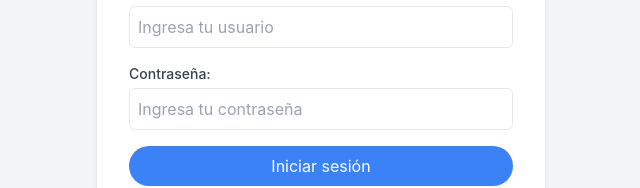
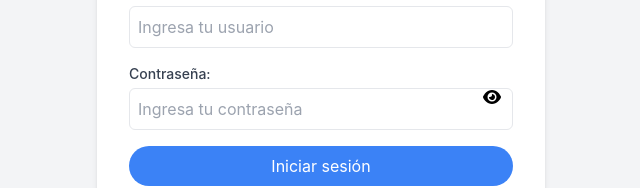
Before and after one commit to Daniel7694/Valiny_Web, a React (Create React App) app: page / in a window 1280 px wide. Shown: the part 622-810 px from the top of the page, without its empty margins (319-959 px from the left). Built offline with nearby package versions, Linux system fonts and the light colour scheme; what @react-pdf/renderer would draw is missing.

Commit message:
front-end-(import hide password)

```diff
--- a/package.json
+++ b/package.json
@@ -3,6 +3,8 @@
   "version": "0.1.0",
   "private": true,
   "dependencies": {
+    "@fortawesome/free-solid-svg-icons": "^6.5.2",
+    "@fortawesome/react-fontawesome": "^0.2.2",
     "@react-pdf-viewer/core": "^3.12.0",
     "@react-pdf-viewer/default-layout": "^3.12.0",
     "@react-pdf/renderer": "^3.4.4",
--- a/src/Components/InicioSesión.jsx
+++ b/src/Components/InicioSesión.jsx
@@ -1,15 +1,15 @@
 import React, { useState, useContext } from 'react';
 import { useNavigate } from 'react-router-dom';
 import { UserContext } from '../App'; // Importa el contexto
-
+import { FontAwesomeIcon } from '@fortawesome/react-fontawesome';
+import { faEye, faEyeSlash } from '@fortawesome/free-solid-svg-icons';
 
 function Inicio({ setToken }) {
   const [usuario, setUsuario] = useState('');
   const [contraseña, setContraseña] = useState('');
+  const [mostrarContraseña, setMostrarContraseña] = useState(false); // Nuevo estado para mostrar/ocultar contraseña
   const navigate = useNavigate();
   const { setUserData } = useContext(UserContext); // Usa el contexto
-
-
 
   const handleSubmit = (e) => {
     e.preventDefault();
@@ -59,10 +59,10 @@ function Inicio({ setToken }) {
   return (
     <div className="min-h-screen flex items-center justify-center bg-gray-100">
       <div className="bg-white p-8 rounded-lg shadow-md w-full max-w-md">
-        <img className='w-32 h-32 mb-4 mx-auto'  src="/logonegro.png" alt="" />
-      <h2 className="text-2xl text-center font-semibold mb-4 ">DEVIU SYSTEM</h2>
-      <img src="./Valiny.jpg" alt="" />
-        <h2 className="text-2xl font-semibold mb-4 ">¡Bienvenido</h2>
+        <img className='w-32 h-32 mb-4 mx-auto' src="/logonegro.png" alt="" />
+        <h2 className="text-2xl text-center font-semibold mb-4">DEVIU SYSTEM</h2>
+        <img src="./Valiny.jpg" alt="" />
+        <h2 className="text-2xl font-semibold mb-4">¡Bienvenido</h2>
         <h3 className="text-lg font-semibold mb-4">Es un gusto tenerte de vuelta!</h3>
         <form onSubmit={handleSubmit}>
           <div className="mb-4">
@@ -80,21 +80,28 @@ function Inicio({ setToken }) {
               required
             />
           </div>
-          <div className="mb-4">
+          <div className="mb-4 relative">
             <label htmlFor="contraseña" className="block text-sm font-medium text-gray-700">
               Contraseña:
             </label>
             <input
-              type="password"
+              type={mostrarContraseña ? 'text' : 'password'} // Cambia el tipo de input dinámicamente
               maxLength="10"
               pattern="\d*"
               id="contraseña"
-              className="mt-1 p-2 border rounded-md w-full"
+              className="mt-1 p-2 border rounded-md w-full pr-10" // Espacio para el botón de ojo
               placeholder="Ingresa tu contraseña"
               value={contraseña}
               onChange={(e) => setContraseña(e.target.value)}
               required
             />
+            <button
+              type="button"
+              className="absolute inset-y-0 right-0 pr-3 flex items-center"
+              onClick={() => setMostrarContraseña(!mostrarContraseña)}
+            >
+              <FontAwesomeIcon icon={mostrarContraseña ? faEyeSlash : faEye} />
+            </button>
           </div>
           <button
             type="submit"
@@ -102,7 +109,6 @@ function Inicio({ setToken }) {
           >
             Iniciar sesión
           </button>
-
         </form>
       </div>
     </div>
--- a/src/Components/formulario.jsx
+++ b/src/Components/formulario.jsx
@@ -2,12 +2,15 @@ import React, { useEffect, useState } from 'react';
 import '../index.css'; // Asegúrate de importar el archivo CSS correcto
 import Menu from './menú';
 import { FaBars } from 'react-icons/fa';
+import { FontAwesomeIcon } from '@fortawesome/react-fontawesome';
+import { faEye, faEyeSlash } from '@fortawesome/free-solid-svg-icons';
 
 function Registro() {
   const [isMenuOpen, setIsMenuOpen] = useState(false);
   const [token, setToken] = useState(null);
   const [successMessage, setSuccessMessage] = useState('');
   const [ID_Clave, setID_Clave] = useState(null);
+  const [mostrarContraseña, setMostrarContraseña] = useState(false); // Nuevo estado para mostrar/ocultar contraseña
 
   useEffect(() => {
     const storedToken = localStorage.getItem('token');
@@ -151,17 +154,24 @@ function Registro() {
               <option value="3">Docente</option>
             </select>
           </div>
-          <div className="mb-4">
+          <div className="mb-4 relative">
             <label htmlFor="Clave" className="block text-gray-700">Clave</label>
             <input
-              type="password"
+              type={mostrarContraseña ? 'text' : 'password'} // Cambia el tipo de input dinámicamente
               id="Clave"
               name="Clave"
               value={formData.Clave}
               onChange={handleChange}
-              className="w-full px-3 py-2 border border-gray-300 rounded-md focus:outline-none focus:ring-2 focus:ring-blue-500"
+              className="w-full px-3 py-2 border border-gray-300 rounded-md focus:outline-none focus:ring-2 focus:ring-blue-500 pr-10" // Espacio para el botón de ojo
               required
             />
+            <button
+              type="button"
+              className="absolute inset-y-0 right-0 pr-3 flex items-center"
+              onClick={() => setMostrarContraseña(!mostrarContraseña)}
+            >
+              <FontAwesomeIcon icon={mostrarContraseña ? faEyeSlash : faEye} />
+            </button>
           </div>
           <div className="mb-4">
             <label htmlFor="T_Documento" className="block text-gray-700">Tipo de Documento</label>
```
Also changed, not shown: 1 other file (tests, documents, lock files or other folders).
